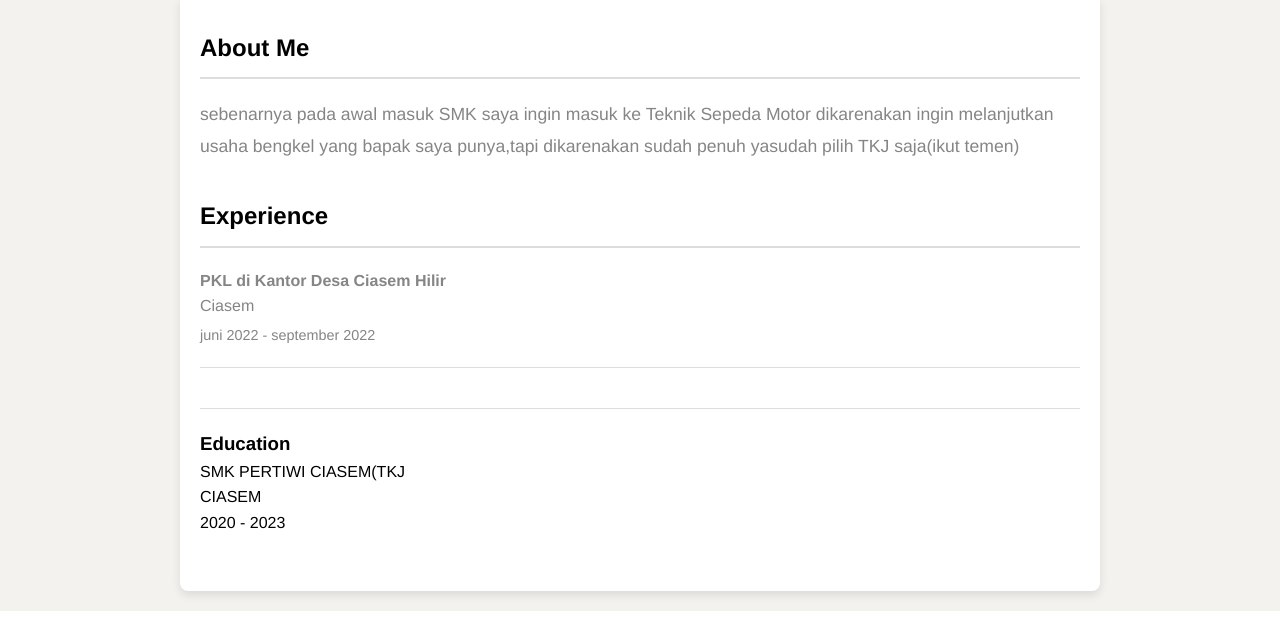
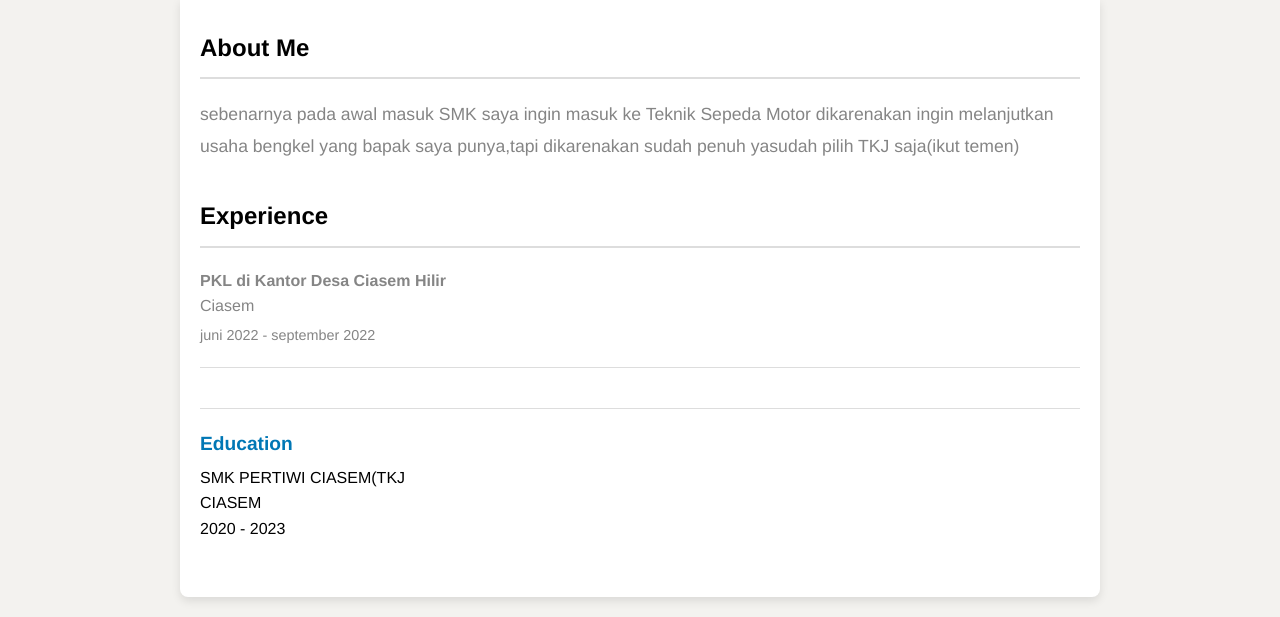
Before and after one commit to syandhilakarno/syandhilakarno.github.io, a PHP site: page / in a window 1280 px wide. Shown: the part 341-958 px from the top of the page. Run offline with PHP 8.4, Linux system fonts and the light colour scheme.

Commit message:
Update 11.css

```diff
--- a/cv online/11.css
+++ b/cv online/11.css
@@ -71,6 +71,12 @@
     border-bottom: 1px solid #ddd;
   }
 
+  .experience-item h3 {
+  font-size: 1.2em;
+  color: #0077b5;
+  margin-bottom: 5px;
+  }
+
   .experience .role {
     font-weight: bold;
     font-size: 1em;
```
